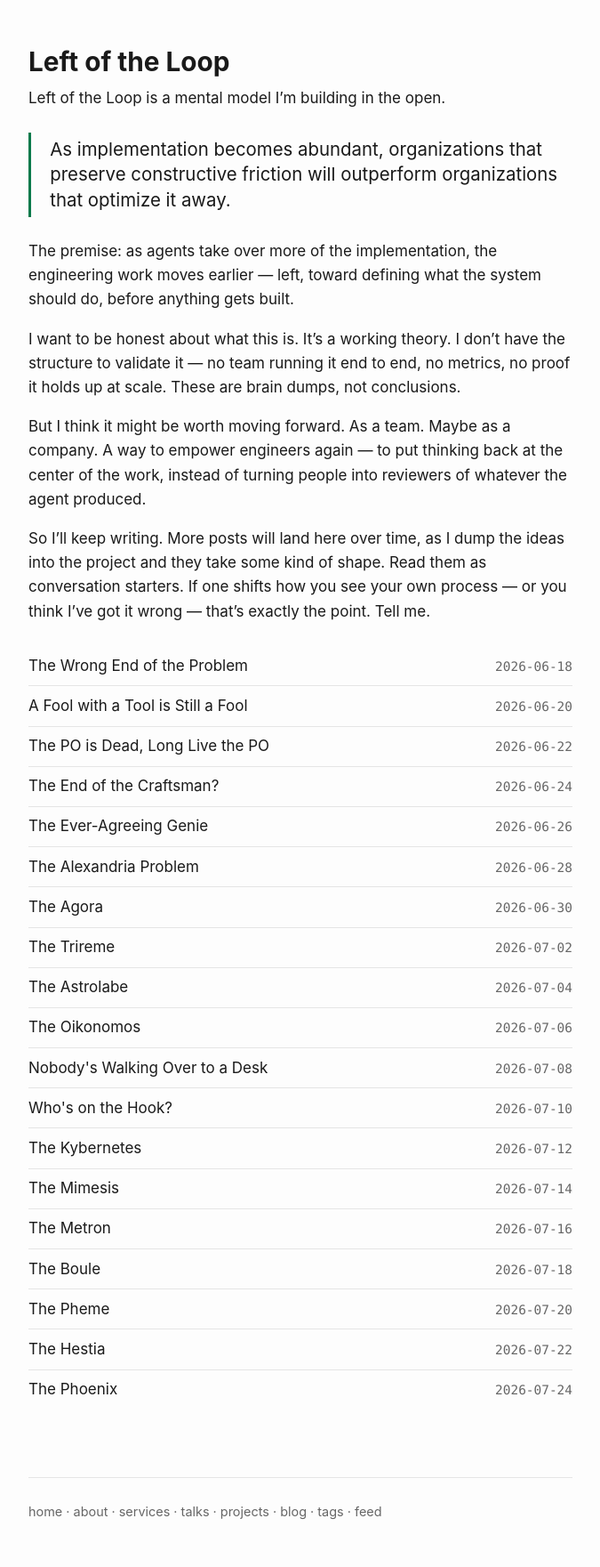
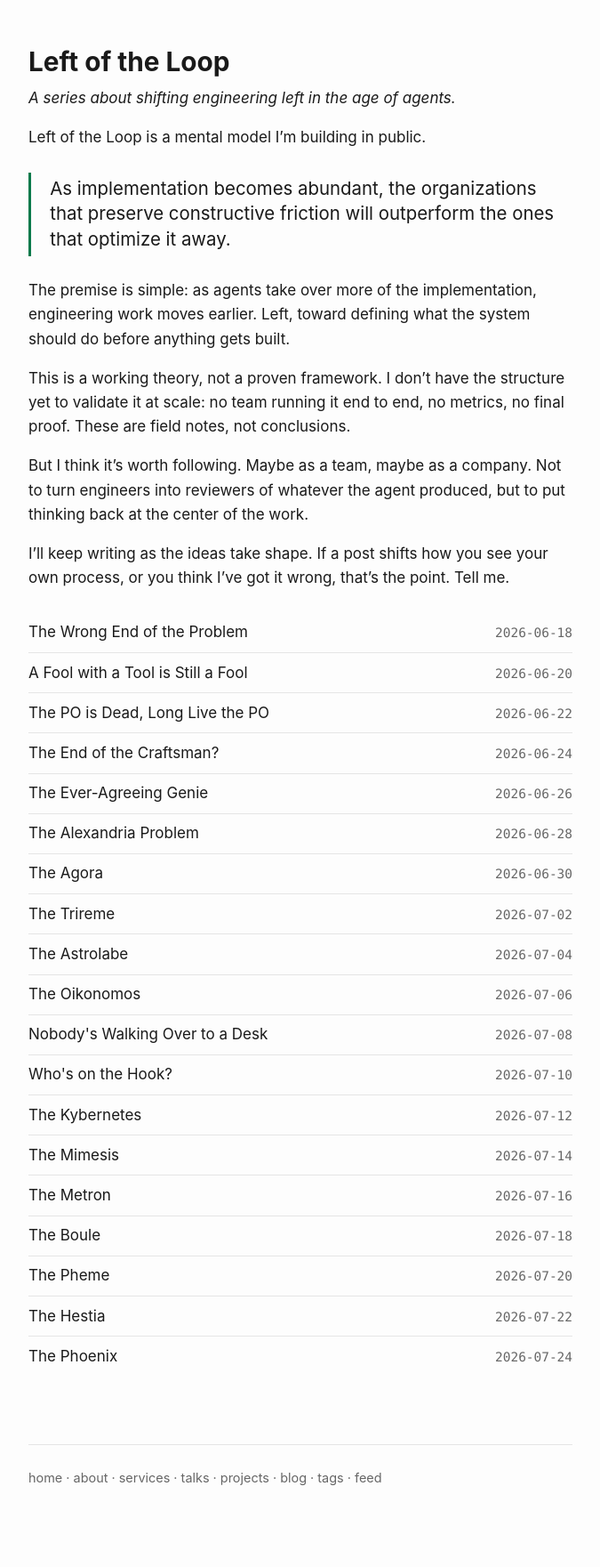
Before and after one commit to aepfli/aepfli.github.io, a Jekyll site: the page built from series-left-of-the-loop.md, in a window 1280 px wide. Shown: the whole page at 89% size, without its empty margins (302-977 px from the left). Built offline with Jekyll 4.4.1, drawn with Linux system fonts in a browser that asks for light colours; after the commit the page ends 1724 px from its top, so only the background shows below that.

Commit message:
Tighten Left of the Loop series page into a landing-page manifesto
Lead with the thesis, add an orienting subtitle, keep the working-theory
humility without sounding underconfident, and end on the invitation to
disagree. Em-dashes converted to periods/colons to match the series voice.

Co-Authored-By: Claude Opus 4.8 (1M context) <noreply@anthropic.com>

```diff
--- a/series-left-of-the-loop.md
+++ b/series-left-of-the-loop.md
@@ -6,25 +6,19 @@ permalink: /series/left-of-the-loop/
 
 # Left of the Loop
 
-Left of the Loop is a mental model I'm building in the open.
+*A series about shifting engineering left in the age of agents.*
 
-> As implementation becomes abundant, organizations that preserve constructive friction will outperform organizations that optimize it away.
+Left of the Loop is a mental model I'm building in public.
 
-The premise: as agents take over more of the implementation, the engineering work moves earlier — left, toward defining what the system should do, before anything gets built.
+> As implementation becomes abundant, the organizations that preserve constructive friction will outperform the ones that optimize it away.
 
-I want to be honest about what this is.
-It's a working theory.
-I don't have the structure to validate it — no team running it end to end, no metrics, no proof it holds up at scale.
-These are brain dumps, not conclusions.
+The premise is simple: as agents take over more of the implementation, engineering work moves earlier. Left, toward defining what the system should do before anything gets built.
 
-But I think it might be worth moving forward.
-As a team. Maybe as a company.
-A way to empower engineers again — to put thinking back at the center of the work, instead of turning people into reviewers of whatever the agent produced.
+This is a working theory, not a proven framework. I don't have the structure yet to validate it at scale: no team running it end to end, no metrics, no final proof. These are field notes, not conclusions.
 
-So I'll keep writing.
-More posts will land here over time, as I dump the ideas into the project and they take some kind of shape.
-Read them as conversation starters.
-If one shifts how you see your own process — or you think I've got it wrong — that's exactly the point. Tell me.
+But I think it's worth following. Maybe as a team, maybe as a company. Not to turn engineers into reviewers of whatever the agent produced, but to put thinking back at the center of the work.
+
+I'll keep writing as the ideas take shape. If a post shifts how you see your own process, or you think I've got it wrong, that's the point. Tell me.
 
 {% assign parts = site.posts | where: "series", "Left of the Loop" | sort: "date" %}
 <ul class="links">
```
